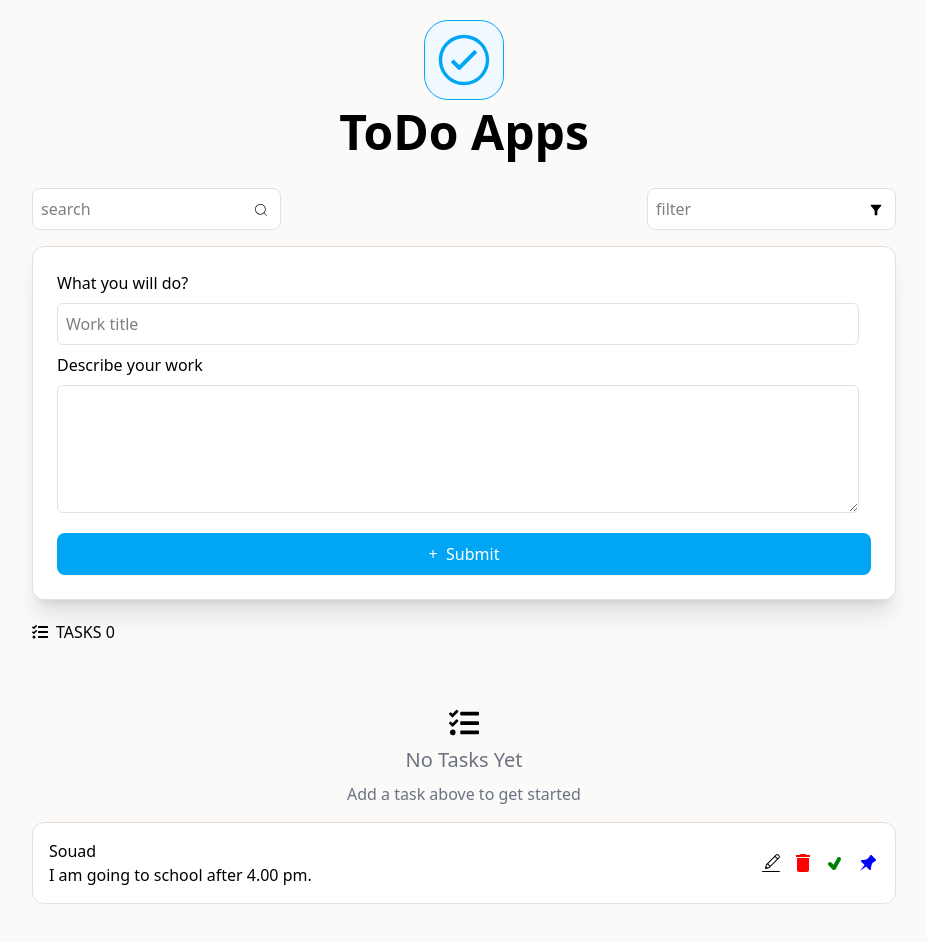
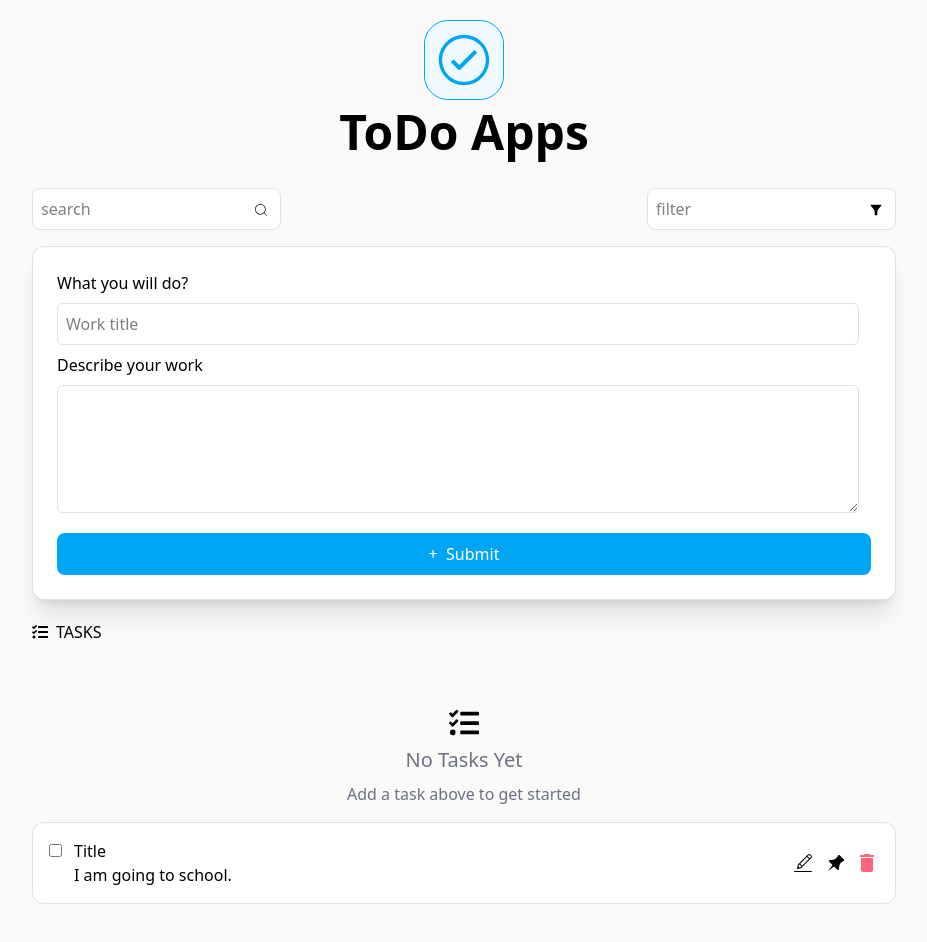
Before and after one commit to Souad5/todo-Apps, a React (Vite) app: page / in a window 1280 px wide. Shown: the top 942 px of the page, without its empty margins (176-1103 px from the left). Built offline with nearby package versions, Linux system fonts and the light colour scheme.

Commit message:
start functionality

```diff
--- a/src/App.tsx
+++ b/src/App.tsx
@@ -1,12 +1,9 @@
 import Home from "./components/Form";
-import Tasks from "./components/Tasks";
-const firstName = "Souad";
 
 function App() {
   return (
     <section className="bg-[#fbfaf9]">
       <Home />
-      <Tasks name={firstName} />
     </section>
   );
 }
--- a/src/components/Form.tsx
+++ b/src/components/Form.tsx
@@ -2,14 +2,15 @@ import type { FormEvent } from "react";
 import { IoIosCheckmarkCircleOutline } from "react-icons/io";
 import { CiSearch } from "react-icons/ci";
 import { MdFilterAlt } from "react-icons/md";
+import Tasks from "./Tasks";
 
-const Home = () => {
+const Form = () => {
   const handleSubmit = (e: FormEvent<HTMLFormElement>) => {
     e.preventDefault();
     const form = e.currentTarget;
-    const name = (form.elements.namedItem("name") as HTMLInputElement).value;
-    const email = (form.elements.namedItem("des") as HTMLInputElement).value;
-    console.log(name, email);
+    const title = (form.elements.namedItem("name") as HTMLInputElement).value;
+    const des = (form.elements.namedItem("des") as HTMLInputElement).value;
+
   };
 
   return (
@@ -24,7 +25,7 @@ const Home = () => {
         </h1>
       </div>
 
-      <div className="flex flex-col md:flex-row justify-between my-4">
+      <div className="flex flex-col md:flex-row justify-between my-4 gap-4">
         <form className="relative">
           <input
             type="text"
@@ -40,7 +41,7 @@ const Home = () => {
             className="border border-[#e5e0dc] bg-white p-2 rounded-lg focus:outline-sky-400 w-full"
             placeholder="filter"
           />
-          <MdFilterAlt  className="absolute top-4/12 right-3"/>
+          <MdFilterAlt className="absolute top-4/12 right-3" />
         </form>
       </div>
 
@@ -80,8 +81,9 @@ const Home = () => {
           />
         </div>
       </form>
+      <Tasks data={handleSubmit} />
     </section>
   );
 };
 
-export default Home;
+export default Form;
--- a/src/components/Tasks.tsx
+++ b/src/components/Tasks.tsx
@@ -2,19 +2,20 @@ import { useState } from "react";
 import { CiEdit } from "react-icons/ci";
 import { FaTasks } from "react-icons/fa";
 import { MdDelete } from "react-icons/md";
-import { TiPin, TiTick } from "react-icons/ti";
+import { TiPin } from "react-icons/ti";
 
-const Tasks = (props: { name: string }) => {
-  const [allTask, setAllTask] = useState(0);
+const Tasks = () => {
+  const [allTask, setAllTask] = useState([]);
+
   return (
-    <section className="mt-5 max-w-4xl mx-auto px-4 h-screen">
+    <section className="mt-5 max-w-4xl mx-auto h-screen">
       {/* tasks count */}
       <div className="flex justify-baseline items-center gap-2">
         <FaTasks /> <h1>TASKS {allTask}</h1>
       </div>
 
       <div className="flex flex-col justify-center items-center mt-16 gap-2">
-        <FaTasks className="text-3xl " />
+        <FaTasks className="text-3xl" />
         <h1 className="text-xl text-gray-500">No Tasks Yet</h1>
         <p className="text-gray-500">Add a task above to get started</p>
       </div>
@@ -23,15 +24,23 @@ const Tasks = (props: { name: string }) => {
         className="bg-[#ffffff] border border-[#e5e0dc] rounded-xl p-4 mt-4 flex justify-between items-center
       "
       >
-        <div>
-          <h1>{props.name}</h1>
-          <p>I am going to school after 4.00 pm.</p>
+        <div className="flex gap-3">
+          <div>
+            <input type="checkbox" />
+          </div>
+          <div>
+            <h1>Title</h1>
+            <p>I am going to school.</p>
+          </div>
         </div>
+
         <div className="flex gap-2 text-2xl">
           <CiEdit color="black" className="cursor-pointer" title="edit" />
-          <MdDelete color="red" className="cursor-pointer" title="delete" />
-          <TiTick color="green" className="cursor-pointer" title="OK" />
-          <TiPin color="blue" className="cursor-pointer" title="Pin" />
+          <TiPin className="cursor-pointer" title="Pin" />
+          <MdDelete
+            className="cursor-pointer hover:text-red-600 text-rose-400"
+            title="delete"
+          />
         </div>
       </div>
     </section>
--- /dev/null
+++ b/src/contexts/TodoContext.tsx
@@ -0,0 +1,9 @@
+const TodoContext = () => {
+  return (
+    <div>
+
+    </div>
+  )
+}
+
+export default TodoContext
```
